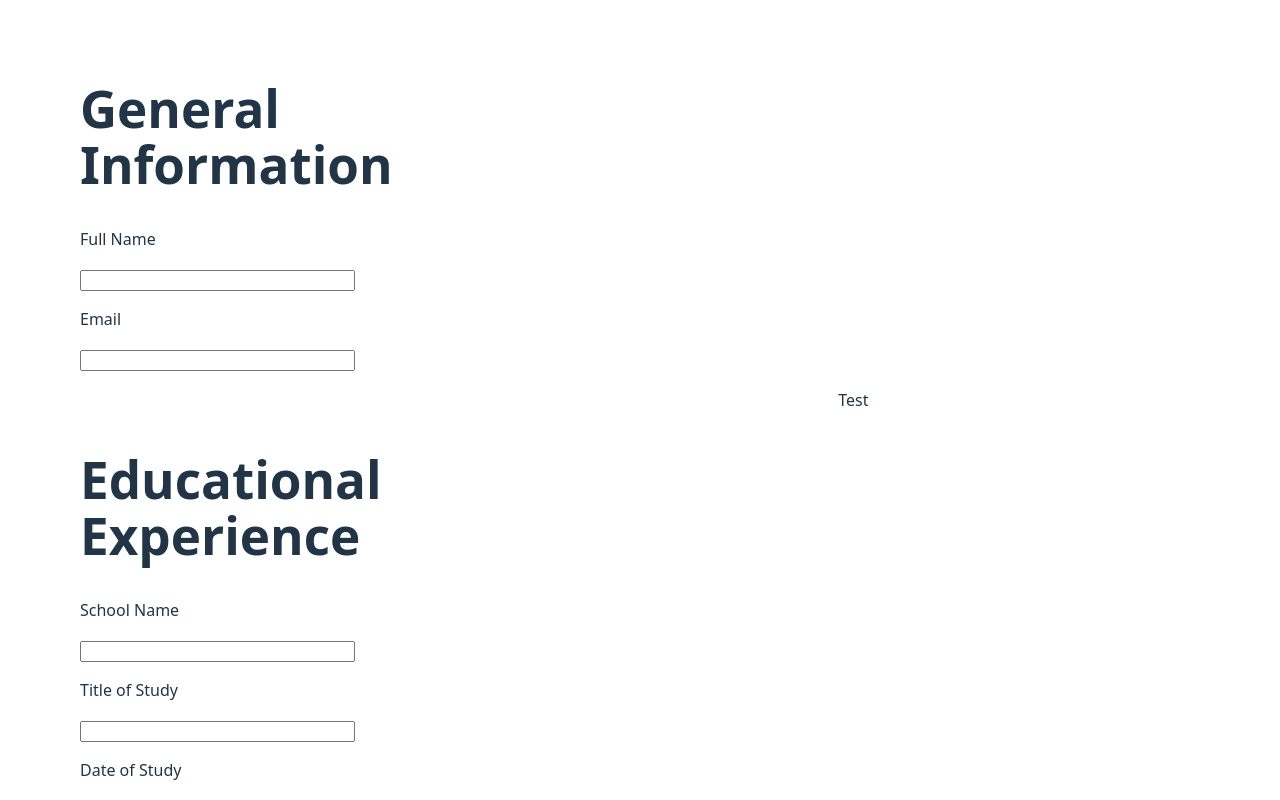
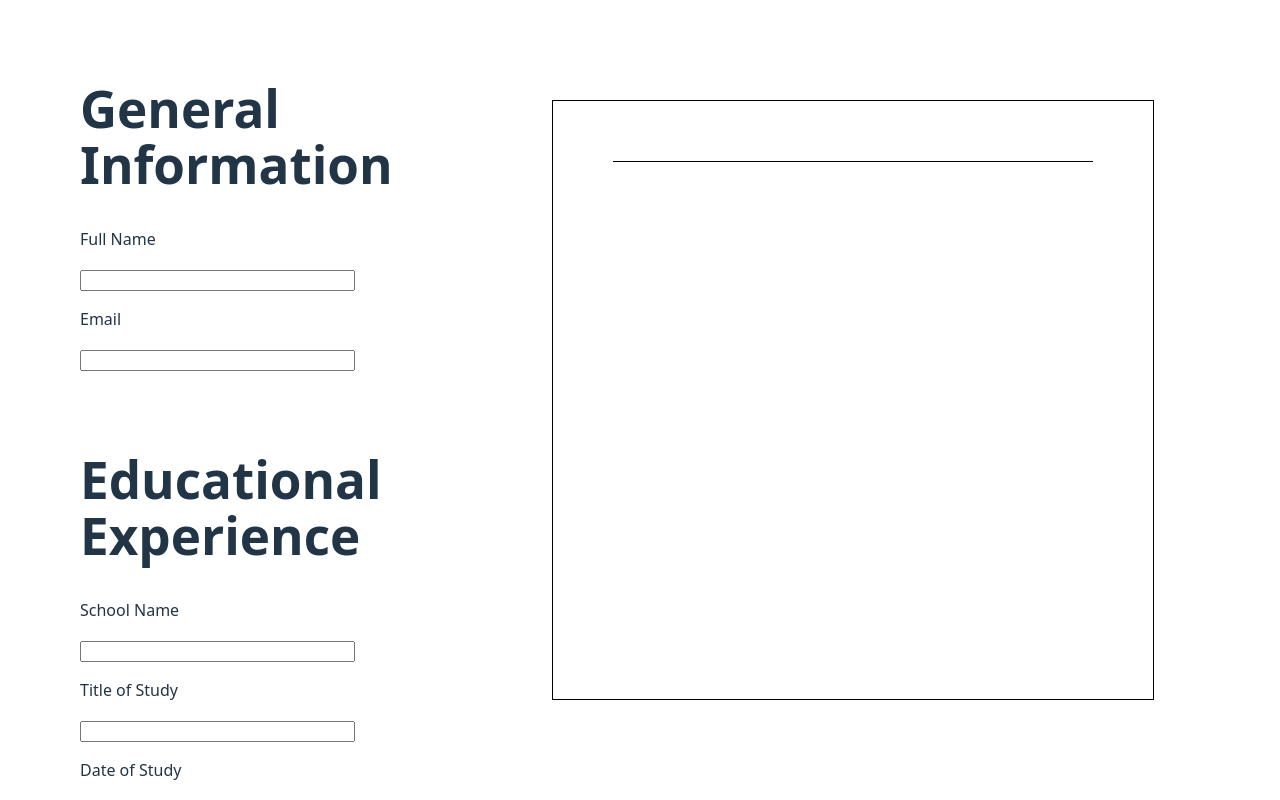
Before and after one commit to GhidBase/cv-application, a React (Vite) app: page / in a window 1280 px wide. Built offline with nearby package versions, Linux system fonts and the light colour scheme.

Commit message:
Add more functionality to the CV side.

```diff
--- a/src/components/CV.jsx
+++ b/src/components/CV.jsx
@@ -1,6 +1,15 @@
+export default function CV({ data }) {
+    console.log(data["Full Name"]);
+    return (
+        <div className="cv-section">
+            <div className="cv-body">
+                <div className="personal-details">
+                    <h1>{data["Full Name"]}</h1>
+                    <p>{data["Email"]}</p>
+                </div>
 
-export default function CV() {
-    return(
-        <div className="cv-section">Test</div>
-    )
+                <div className="separator"></div>
+            </div>
+        </div>
+    );
 }
--- a/src/components/InputSection.jsx
+++ b/src/components/InputSection.jsx
@@ -1,6 +1,6 @@
 import { Fragment } from "react";
 
-export default function InputSection({ title, inputs }) {
+export default function InputSection({ title, inputs, inputChangeHandler }) {
     function listInputs(inputs) {
         if (!inputs) {
             return <input></input>;
@@ -10,7 +10,11 @@ export default function InputSection({ title, inputs }) {
             return (
                 <div key={input} className="input-component">
                     <p>{input}</p>
-                    <input />
+                    <input
+                        onChange={(e) => {
+                            inputChangeHandler(e, input);
+                        }}
+                    />
                 </div>
             );
         });
--- a/src/components/MainSection.jsx
+++ b/src/components/MainSection.jsx
@@ -1,15 +1,50 @@
 import { Fragment, useState } from "react";
 import EditSection from "./EditSection";
 import "../styles/main.css";
+import InputSection from "./InputSection";
+
 import CV from "./CV";
 
 export default function MainSection() {
     const [userData, setUserData] = useState({});
 
+    function inputChangeHandler(e, key) {
+        const newData = { ...userData };
+
+        newData[key] = e.target.value;
+        setUserData(newData);
+    }
+
     return (
         <Fragment>
-            <EditSection></EditSection>
-            <CV></CV>
+            <div className="edit-section">
+                <InputSection
+                    title="General Information"
+                    inputs={["Full Name", "Email"]}
+                    inputChangeHandler={inputChangeHandler}
+                ></InputSection>
+
+                <InputSection
+                    title="Educational Experience"
+                    inputs={["School Name", "Title of Study", "Date of Study"]}
+                    inputChangeHandler={inputChangeHandler}
+                ></InputSection>
+
+                <InputSection
+                    title="Practical Experience"
+                    inputs={[
+                        "Company Name",
+                        "Position Title",
+                        "Main Responsibilities",
+                        "From",
+                        "To",
+                    ]}
+                    inputChangeHandler={inputChangeHandler}
+                ></InputSection>
+
+                {/* End of edit-section */}
+            </div>
+            <CV data={userData}></CV>
         </Fragment>
     );
 }
--- a/src/styles/main.css
+++ b/src/styles/main.css
@@ -1,3 +1,7 @@
+:root {
+    --spacing: 20px;
+}
+
 body > #root {
     width: 100dvw;
     height: 100dvh;
@@ -14,8 +18,43 @@ body > #root {
     flex: 2;
     display: flex;
     justify-content: center;
+    margin: 100px 0;
+    overflow-y: auto;
+}
+
+.cv-body {
+    max-width: 600px;
+    width: 100%;
+    display: flex;
     align-items: center;
-    overflow-y: auto;
+    flex-direction: column;
+    border: 1px solid black;
+    background-color: white;
+    color: black;
+}
+
+.cv-body h1 {
+    font-size: 2em;
+}
+
+.personal-details {
+    display: flex;
+    align-items: center;
+    flex-direction: column;
+    width: 100%;
+    gap: var(--spacing);
+    padding-top: 20px;
+    padding-bottom: 20px;
+}
+
+.personal-details h1 {
+    margin: 0;
+}
+
+.personal-details p {
+    margin: 0;
+    width: calc(100%);
+    text-align: center;
 }
 
 .input-section {
@@ -25,3 +64,8 @@ body > #root {
 .input-component > * {
     width: 100%;
 }
+
+.separator {
+    border-bottom: 1px solid black;
+    width: calc(100% - 120px);
+}
```
Also changed, not shown: 1 other file (tests, documents, lock files or other folders).
